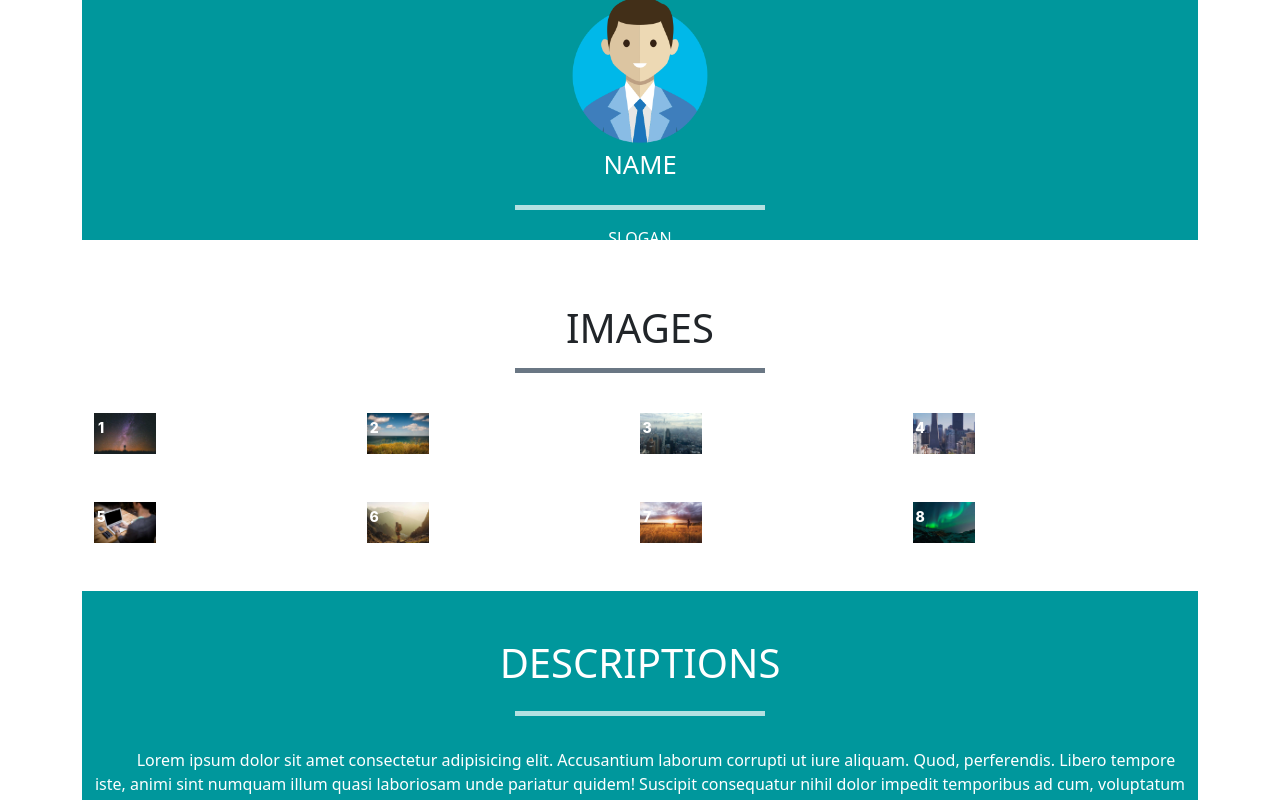
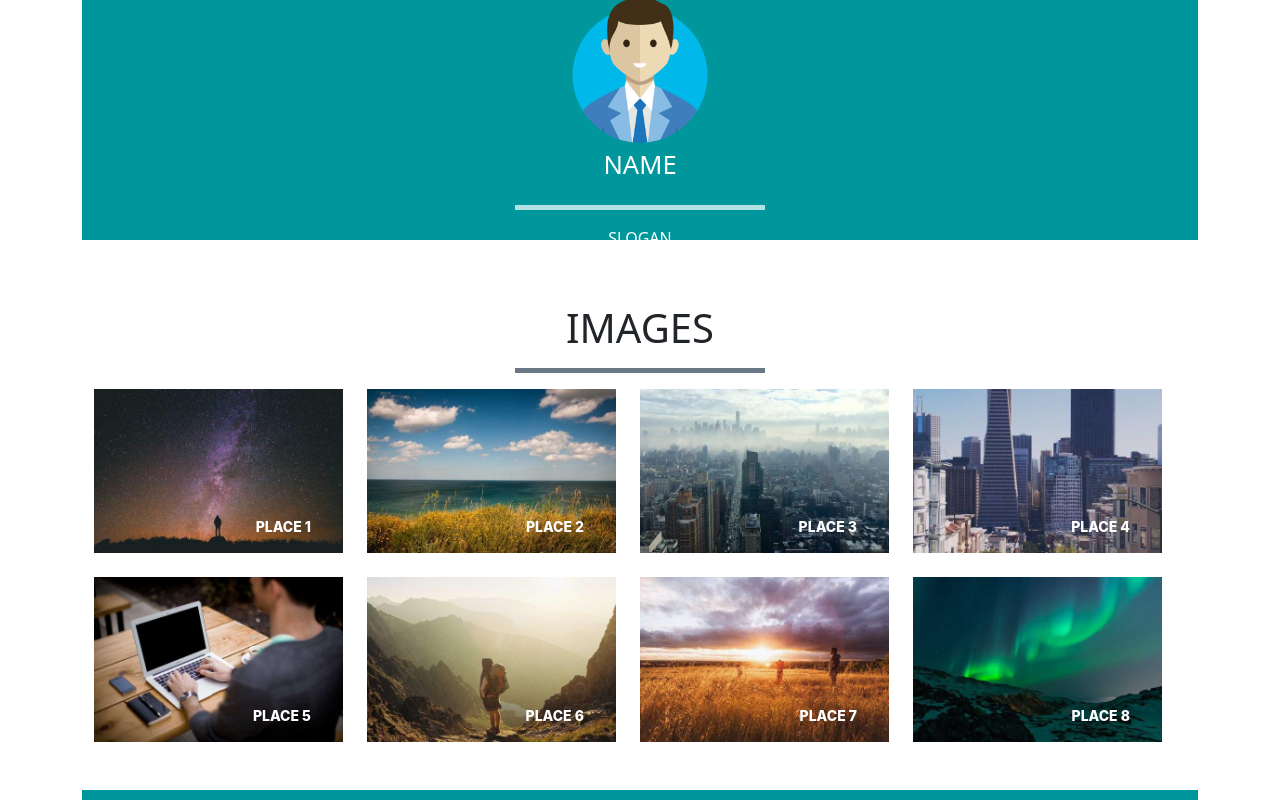
Before and after one commit to wang-C109156201/react-wk1, a React app: page / in a window 1280 px wide. Shown: the top 800 px of the page. Built offline with nearby package versions, Linux system fonts and the light colour scheme; the HTML template or start-up script is replaced by a standard one.

Commit message:
classname

```diff
--- a/src/assets/components/item.jsx
+++ b/src/assets/components/item.jsx
@@ -1,6 +1,6 @@
 export default function item({products}) {
     return(
-        <section className="image mt-4 col-sm-6 col-lg-3" key={products.id}>
+        <section className="image" key={products.id}>
                 <div >
                     <a href="" className="image__link">
                         <img  className="image__style"
```
